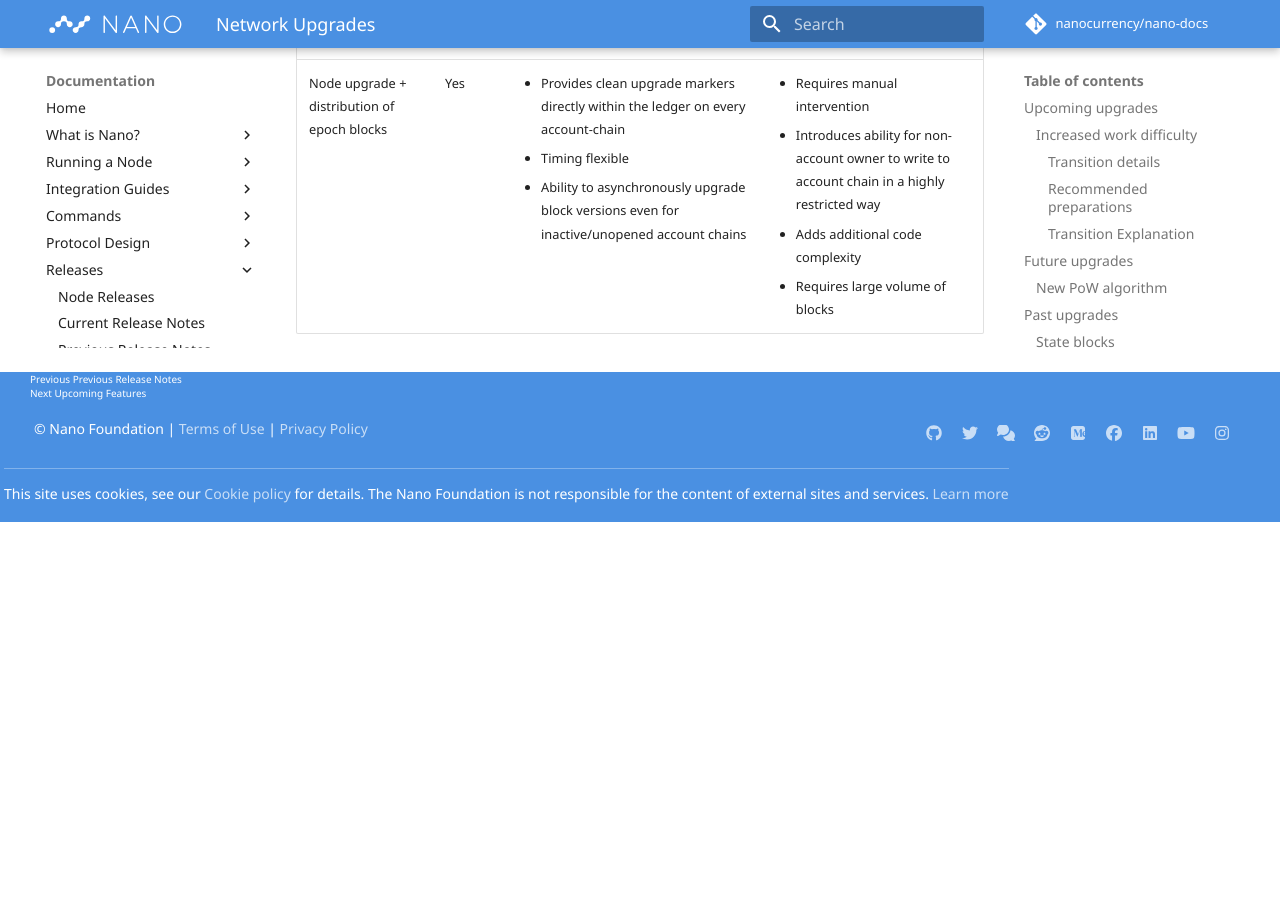
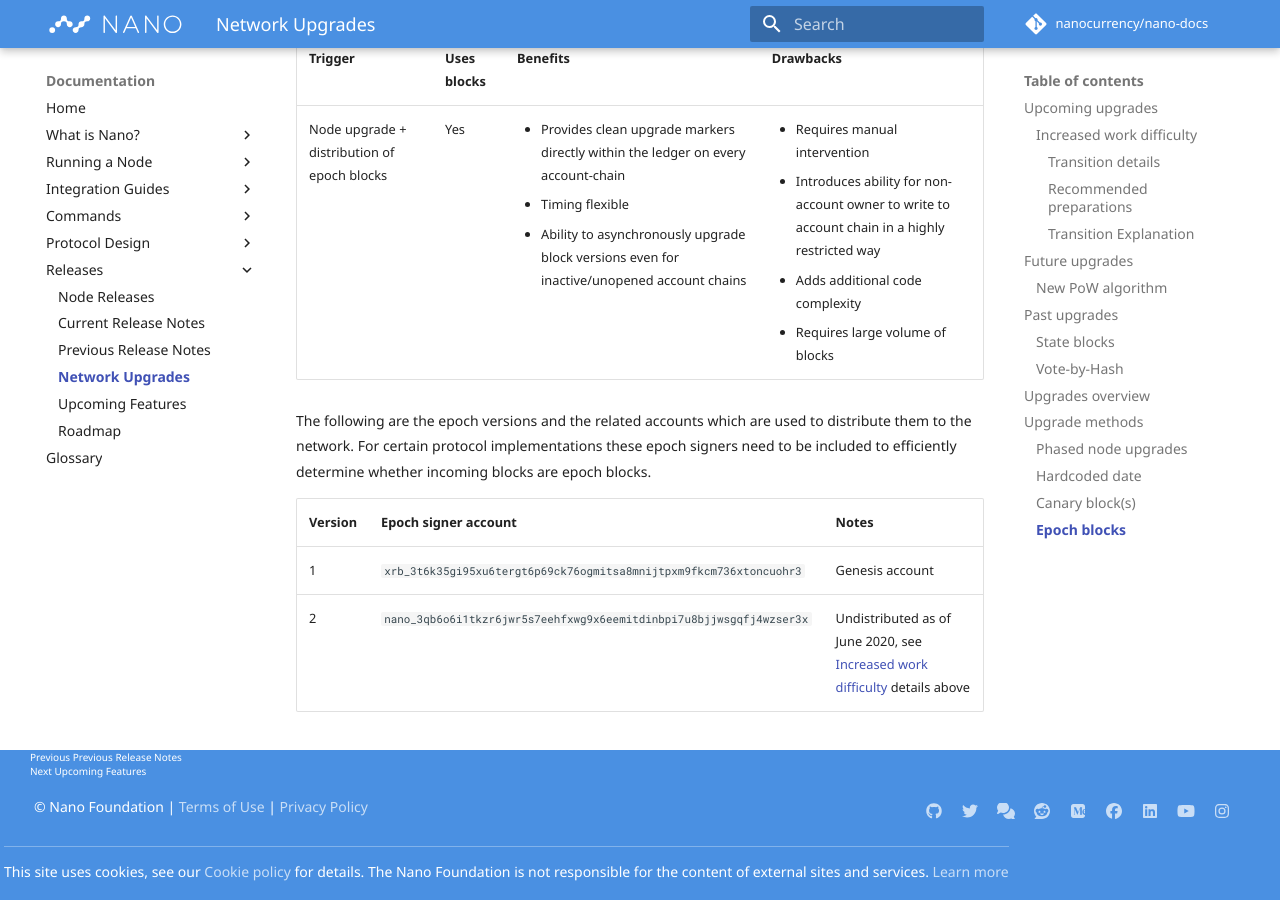
Before and after one commit to nanocurrency/nano-docs, an MkDocs documentation site: the page built from docs/releases/network-upgrades.md, in a window 1280 px wide and 900 px high, scrolled down 7201 px. Built offline with MkDocs 1.6.1 and Material for MkDocs 9.7.7, drawn with Linux system fonts in a browser that asks for light colours; comment, search, counter and statistics services are not loaded; before the commit the page ends 7723 px from its top, so only the background shows below that; some of the changed text lies outside the part shown.

Commit message:
Add epoch block signer details to network upgrades

```diff
--- a/docs/releases/network-upgrades.md
+++ b/docs/releases/network-upgrades.md
@@ -110,8 +110,8 @@
 | 2018-04-11 | Canary block | Parse canary block distributed which enabled parsing of state blocks by nodes so manual generation of that block type would be accepted on the network going forward. This action was performed after a majority of the network upgraded to the required V11.0 to allow confirmations to occur on this new block type. |
 | 2018-05-20 | Canary block | Generation canary block distributed which forced the generation of state blocks by nodes going forward. At this point both state and legacy type (open, send, receive, change) blocks remain valid on the network. |
 | 2018-08-20 | Node release | Nano node V15.0 released with support for epoch blocks built-in and away distribution. |
-| 2018-10-25 | <span class="no-break">Epoch blocks start</span> | Distribution of epoch blocks begins. |
-| 2019-05-24 | Epoch blocks end | Distribution of epoch blocks is finished. All accounts, opened and unopened, are now capped and can no longer attempt inserting legacy style blocks. |
+| 2018-10-25 | <span class="no-break">Epoch v1 block</span> <span class="no-break">distribution start</span> | Distribution of epoch v1 blocks begins. |
+| 2019-05-24 | Epoch v1 block distribution end | Distribution of epoch v1 blocks is finished. All accounts, opened and unopened, are now capped and can no longer attempt inserting legacy style blocks. |
 
 ### Vote-by-Hash
 
@@ -170,3 +170,10 @@
 | Trigger | Uses blocks | Benefits | Drawbacks |
 |---------|-------------|----------|-----------|
 | Node upgrade + distribution of epoch blocks | Yes | <ul><li>Provides clean upgrade markers directly within the ledger on every account-chain</li><li>Timing flexible</li><li>Ability to asynchronously upgrade block versions even for inactive/unopened account chains</li></ul> | <ul><li>Requires manual intervention</li><li>Introduces ability for non-account owner to write to account chain in a highly restricted way</li><li>Adds additional code complexity</li><li>Requires large volume of blocks</li></ul> |
+
+The following are the epoch versions and the related accounts which are used to distribute them to the network. For certain protocol implementations these epoch signers need to be included to efficiently determine whether incoming blocks are epoch blocks.
+
+| Version | Epoch signer account | Notes |
+|---------|----------------------|-------|
+| 1 | `xrb_3t6k35gi95xu6tergt6p69ck76ogmitsa8mnijtpxm9fkcm736xtoncuohr3` | Genesis account |
+| 2 | `nano_3qb6o6i1tkzr6jwr5s7eehfxwg9x6eemitdinbpi7u8bjjwsgqfj4wzser3x` | Undistributed as of June 2020, see [Increased work difficulty](#increased-work-difficulty) details above |
```
